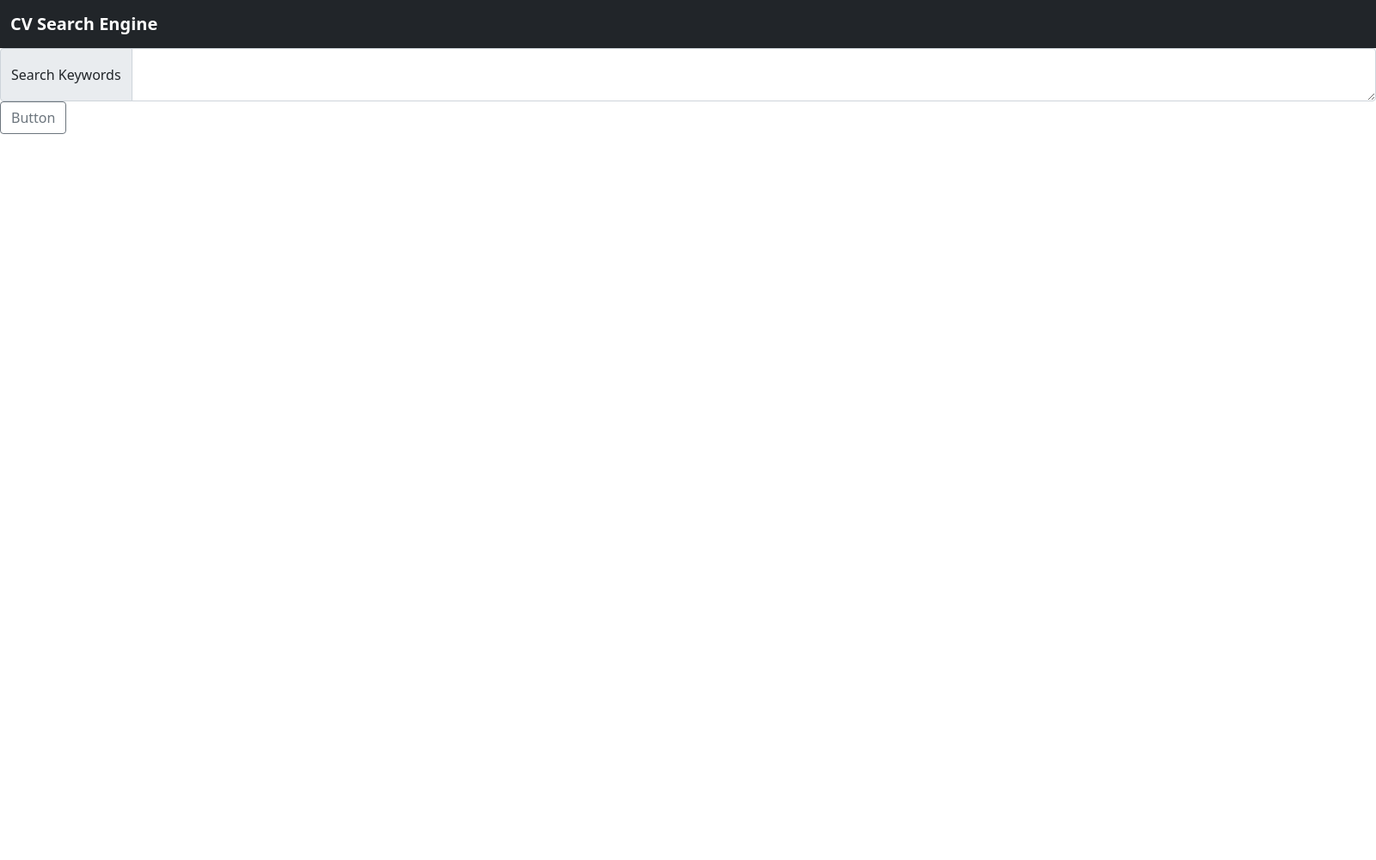
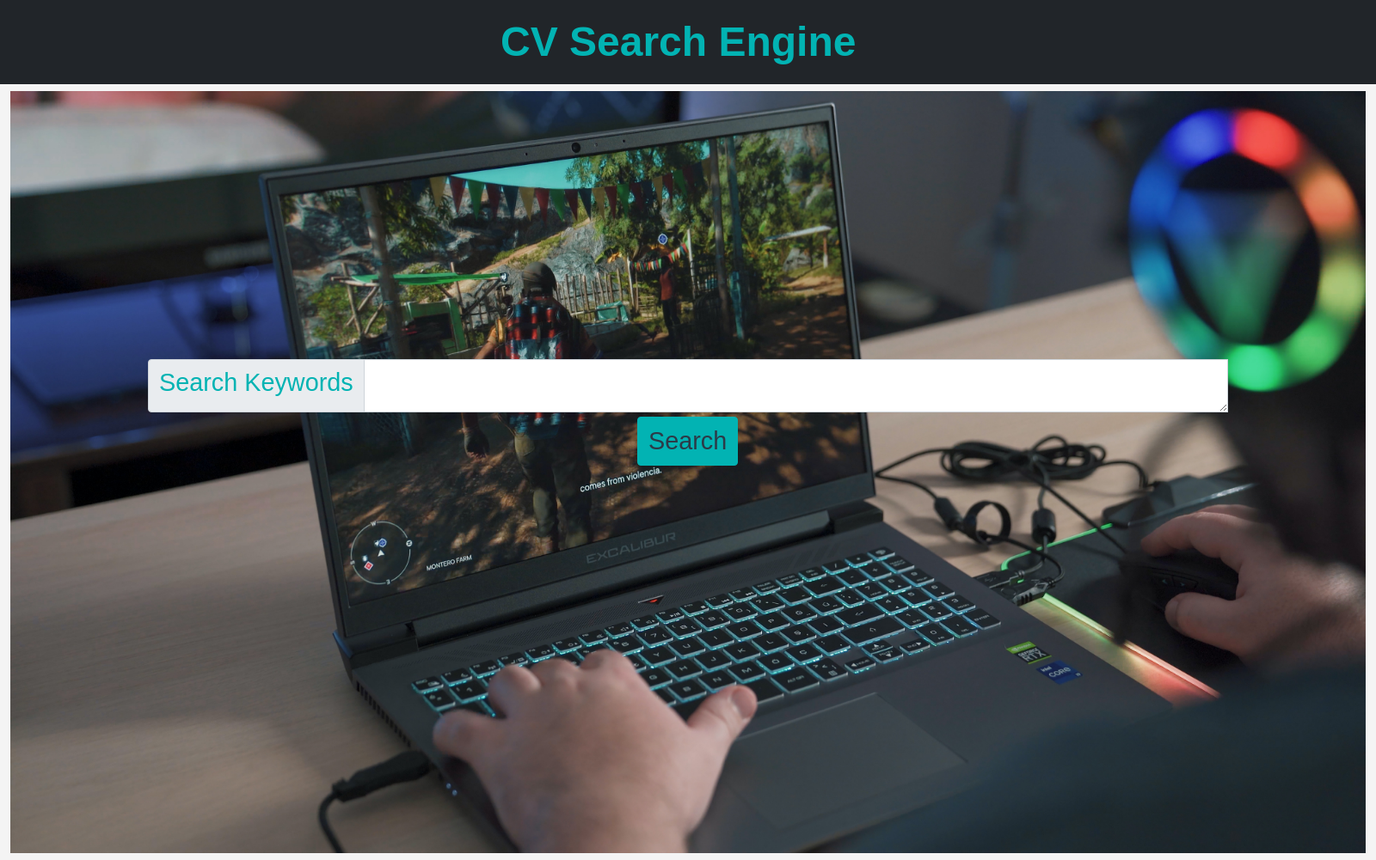
Before and after one commit to Christy-clair/Resume_Filterate, a Django app: page / in a window 1600 px wide. Shown: the whole page at 86% size. Before the commit the page ends 156 px from the top, so only its background shows below. Run offline with Django 4.2, Linux system fonts and the light colour scheme.

Commit message:
frontend part

```diff
--- a/templates/base.html
+++ b/templates/base.html
@@ -8,15 +8,30 @@
     <!-- Bootstrap CSS -->
     <link href="https://cdn.jsdelivr.net/npm/bootstrap@5.0.2/dist/css/bootstrap.min.css" rel="stylesheet" integrity="sha384-EVSTQN3/azprG1Anm3QDgpJLIm9Nao0Yz1ztcQTwFspd3yD65VohhpuuCOmLASjC" crossorigin="anonymous">
 
+    <style>
+      body {
+        font-family: 'Poppins', sans-serif;
+        padding: 0;
+        margin: 0;
+        background-color: #f4f4f4;
+      }
+
+      div b{
+        color: #02b3b3;
+        text-decoration: none;
+        font-size: 3rem;
+        width: 5rem;
+        padding: 2px 570px;
+      }
+    </style>
+    {% block style  %}{% endblock style  %}
+
     <title> {% block title  %}{% endblock title  %} | Search Resume</title>
   </head>
   <body>
     <nav class="navbar navbar-expand-lg navbar-dark bg-dark">
         <div class="container-fluid">
           <a class="navbar-brand" href="#"><b>CV Search Engine</b></a>
-          <button class="navbar-toggler" type="button" data-bs-toggle="collapse" data-bs-target="#navbarSupportedContent" aria-controls="navbarSupportedContent" aria-expanded="false" aria-label="Toggle navigation">
-            <span class="navbar-toggler-icon"></span>
-          </button>
         </div>
       </nav>
 
--- a/templates/index.html
+++ b/templates/index.html
@@ -3,15 +3,67 @@
 {% block title %}
 Home
 {% endblock title %}
+{% block style  %}
+<style>
+  body {
+    font-family: 'Poppins', sans-serif;
+    padding: 0;
+    margin: 0;
+    background-color: #f4f4f4;
+
+  }
+
+  .container {
+    height: 200px;
+    padding: 5px 570px;
+    position: relative;
+  }
+
+  .input-group {
+    padding: 10rem;
+    color: #fff;
+    position: absolute;
+    top: 50%;
+    left: 50%;
+    transform: translate(-50%, -50%);
+    -ms-transform: translate(-50%, -50%);
+  }
+
+  .input-group h2 {
+    color: #02b3b3;
+    font-size: 1.8rem;
+  }
+
+  .input-group .btn {
+    background-color: #02b3b3;
+    border-color: #02b3b3;
+    color: #2c3a47;
+    font-size: 1.8rem;
+  }
+</style>
+{% endblock style  %}
+{% block body %}
+<body>
+
+  <div class="container-fluid my-2">
+    <div id="carouselExampleSlidesOnly" class="carousel slide" data-bs-ride="carousel">
+      <div class="carousel-inner">
+        <div class="carousel-item active">
+          <img src="/static/2.jpg" class="d-block w-100" alt="...">
+          <div class="input-group">
+            <span class="input-group-text"><h2>Search Keywords</h2></span>
+            <textarea class="form-control" aria-label="Search keywords"></textarea>
+            <div class="container">
+              <button class="btn px-6" type="button" id="inputGroupFileAddon04">Search</button>
+            </div>
+
+          </div>
+        </div>
+      </div>
+    </div>
+  </div>
 
 
 
-{% block body %}
-
-<div class="input-group">
-  <span class="input-group-text">Search Keywords</span>
-  <textarea class="form-control" aria-label="Search keywords"></textarea>
-</div>
-
-<div><button class="btn btn-outline-secondary" type="button" id="inputGroupFileAddon04">Button</button></div>
+</body>
 {% endblock body %}
```
Also changed, not shown: static/2.jpg (added).
